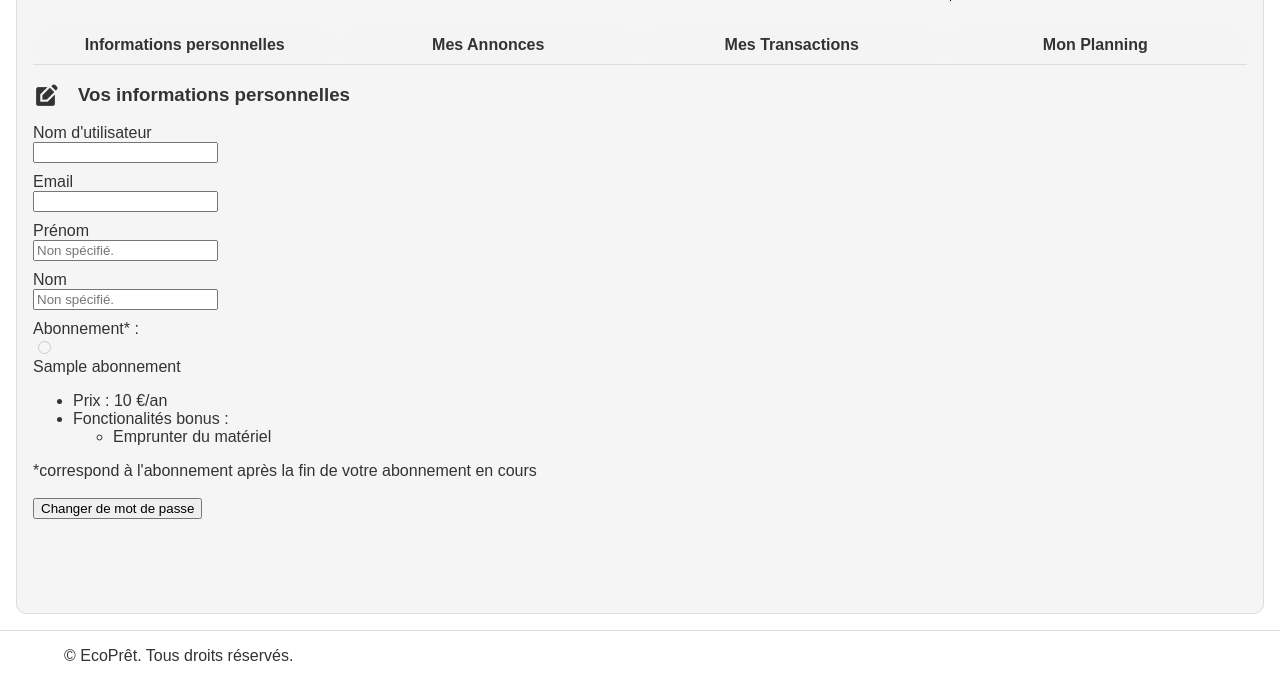
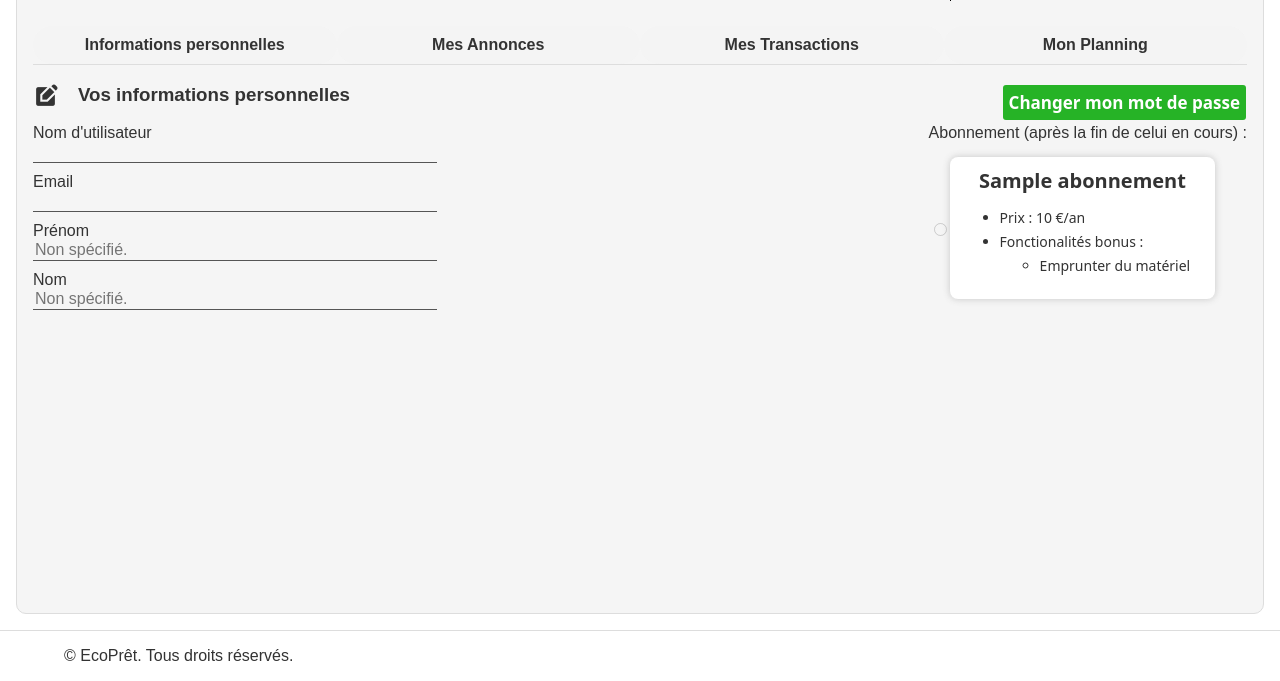
Before and after one commit to KhoualedRayan/eco_pret, a Symfony app: template templates/profile/index.html.twig in a window 1280 px wide. Shown: the part 119-800 px from the top of the page. Run offline with Twig, Linux system fonts and the light colour scheme; the template is opened without the code that fills it: most values are stand-ins (such as "Sample title", 1, 10 or a date in 2020); some libraries are stand-ins or nearby versions.

Commit message:
styles profil

```diff
--- a/public/scripts/profil.js
+++ b/public/scripts/profil.js
@@ -19,6 +19,8 @@ function openTab(evt, tabName) {
 }
 
 function edit(icone) {
+    if (icone.innerHTML == 'cancel')
+        location.reload();
     icone.innerHTML = icone.innerHTML == 'cancel' ? 'edit_square' : 'cancel';
 
     var elems = document.forms[0].elements;
@@ -61,15 +63,8 @@ function submitMotDePasseForm(event) {
 
     xhr.onreadystatechange = function() {
         if (xhr.readyState === 4 && xhr.status === 200) {
-            if (xhr.responseText == "OK") {
-            	document.getElementById('messageSucces').style.display = "block";
-            	setTimeout(function () {
-				    location.reload();
-				}, 500);
-
-            } else {
-                alert(xhr.responseText);
-            	document.getElementById(xhr.responseText + "Erreur").style.display = 'block';
+            if (xhr.responseText != "OK") {
+                document.getElementById(xhr.responseText + "Erreur").style.display = 'block';
 				setTimeout(function () {
 				    document.getElementById(xhr.responseText + "Erreur").style.display = 'none';
 				}, 4000);
@@ -80,3 +75,13 @@ function submitMotDePasseForm(event) {
     xhr.open('POST', '/ajax/mdpForm', true);
     xhr.send(data);
 }
+
+function toggleVisiblite(id, elem) {
+	if (elem.innerHTML == 'visibility') {
+		document.getElementById(id).type = "text";
+		elem.innerHTML = 'visibility_off';
+	} else {
+		document.getElementById(id).type = "password";
+		elem.innerHTML = 'visibility';
+	}
+}
--- a/public/styles/profil.css
+++ b/public/styles/profil.css
@@ -100,10 +100,23 @@
     font-size: 15px;
 }
 
-.validerBouton {
-    display: none;
+.blockI input, dialog input {
+    font-size: 16px;
 }
 
+.blockI input, dialog input {
+    border:0;
+    border-bottom:1px solid #555;
+    background:transparent;
+    min-width: 50dvh;
+    font-size:16px;
+  }
+
+.blockI input:focus, dialog input:focus{
+   border:none;
+   outline:none;
+   border-bottom:1px solid var(--couleurFancy);
+  }
 
 /* CSS TEMPORARIRE A CHANGER DES 'Annonces' */
 .table-container {
@@ -164,3 +177,136 @@ dialog {
 .container .nogras {
     font-weight: normal;
 }
+
+.plans {
+    display: flex;
+    margin: 15px 0;
+}
+
+/* Le message d'erreur n'apparait pas si je décommente
+input[type="radio"] {
+    visibility: hidden;
+} */
+
+.plans label {
+    background-color: var(--couleurFond);
+    color: var(--couleurTexte);
+    display: flex;
+    flex-direction: column;
+    padding: 10px;
+    height: auto;
+    margin-right: 20px;
+    text-wrap: nowrap;
+    box-shadow: 0 0 7px rgba(100, 100, 100, 0.315);
+    align-items: center;
+    border-radius: .5rem;
+    cursor: pointer;
+    font-family: system-ui;
+    font-size: 14px;
+  }
+
+  /* Style for checked label */
+input[type="radio"]:checked + label {
+    color: white;
+    background: linear-gradient(45deg, rgba(0, 0, 255, 0.9), rgba(255, 0, 0, 0.9));
+}
+
+.title {
+    font-size: 20px;
+    font-weight: bold;
+}
+
+.infos {
+    margin-right: 15px;
+    font-weight: normal;
+}
+
+.plans li {
+    text-align: left;
+    margin: 5px 0;
+}
+
+.but {
+    align-items: center;
+    background-clip: padding-box;
+    background-color: var(--couleurFancy);
+    border: 1px solid transparent;
+    border-radius: .25rem;
+    cursor: pointer;
+    color: #fff;
+    display: inline-flex;
+    font-family: system-ui;
+    font-size: 17px;
+    font-weight: bold;
+    padding: 6px;
+    margin-left: 2%;
+}
+
+.but:hover {
+    box-shadow: rgba(0, 0, 0, 0.1) 0 4px 12px;
+    transform: translateY(-1px);
+}
+
+.but:active {
+  background-color: #136e13;
+  box-shadow: rgba(0, 0, 0, .06) 0 2px 4px;
+  transform: translateY(0);
+}
+
+.validerBouton {
+    display: none;
+}
+
+.container .bloc {
+    flex: 1;
+    padding: 0 2%;
+    margin-bottom: 0;
+}
+
+.succes {
+    color: #28a745;
+    font-weight: bold;
+}
+
+.condMotDePasse {
+    flex-wrap: wrap;
+    font-size: 0.8em;
+}
+
+.visibilite {
+    margin-left: 10px;
+    cursor: pointer;
+    border-radius: 1rem;
+}
+
+.mdp {
+    flex: 1;
+}
+
+.blocMDP {
+    flex-direction: row;
+    align-items: center;
+    margin-bottom: 0;
+}
+
+.boutonsDialog {
+    display: flex;
+    justify-content: space-around;
+}
+
+dialog div {
+    margin-bottom: 20px;
+}
+
+.errone {
+    color: red;
+    margin-top: 3px;
+    font-style: italic;
+}
+
+.incorrect {
+    color: red;
+    border-radius: 0.5rem;
+    border: 1px solid;
+    padding: 5px;
+}
--- a/src/Entity/AnnonceMateriel.php
+++ b/src/Entity/AnnonceMateriel.php
@@ -45,4 +45,9 @@ class AnnonceMateriel extends Annonce
         return $this;
     }
 
+    public function getType(): String
+    {
+        return "Materiel";
+    }
+
 }
--- a/src/Entity/AnnonceService.php
+++ b/src/Entity/AnnonceService.php
@@ -40,6 +40,11 @@ class AnnonceService extends Annonce
         }
 
         return $this;
+    }
+
+    public function getType(): String
+    {
+        return "Service";
     }
 
     public function removeRecurrence(Recurrence $recurrence): self
--- a/templates/profile/index.html.twig
+++ b/templates/profile/index.html.twig
@@ -36,9 +36,12 @@
     <div id="tab1" class="tab active">
         <span class="material-icons edit" title="modifier vos informations" onclick='edit(this)'>{% if edit_mode %}cancel{% else %}edit_square{% endif %}
         </span>
+        <button class="but" onclick="openDialog()" style="float: right;">Changer mon mot de passe</button>
         <h3>Vos informations personnelles</h3>
         <div>
             <form action="{{ path('handle_infos_form') }}" method="POST">
+                <div style="display: flex;">
+                    <div>
                         <div class="blockI">
                             <label>Nom d'utilisateur</label><br>
                             <input type="text" name="username" value="{{ app.user.username }}" {% if not edit_mode %}readonly{% endif %}><br>
@@ -57,8 +60,10 @@
                             <label>Nom</label><br>
                             <input type="text" name="nom" {% if app.user.surname %} value="{{ app.user.surname }}" {% else %} placeholder="Non spécifié." {% endif %} {% if not edit_mode %}readonly{% endif %}><br>
                         </div>
-                <div>
-                    Abonnement* :<br>
+                    </div>
+                    <div style="margin-left: auto;">
+                        Abonnement (après la fin de celui en cours) :<br>
+                        <div class="plans">
                             {% for abo in abonnements %}
                                 {% if abo.getNiveau() == 1 %}
                                 <input type="radio" id="option1" name="options" value={{ abo.nom }} {% if abo == app.user.nextAbonnement %}checked{% endif %} {% if not edit_mode %}disabled{% endif %}>
@@ -94,11 +99,11 @@
                                 </label>
                                 {% endif %}
                             {% endfor %}
-                    *correspond à l'abonnement après la fin de votre abonnement en cours
                         </div>
-                <button type="submit" name="valider" {% if not edit_mode %}class="validerBouton"{% endif %}>Valider les modifications</button>
+                    </div>
+                </div>
+                <button type="submit" name="valider" {% if not edit_mode %}class="but validerBouton" {% else %} class="but"{% endif %}>Valider les modifications</button>
             </form>
-            <br><button onclick="openDialog()">Changer de mot de passe</button>
         </div>
         <!-- Boîte de dialogue pour le mot de passe -->
         <dialog id='mdpDialog'>
@@ -133,8 +138,8 @@
                 </div>
 
                 <div class="boutonsDialog">
-                    <button type="submit" class='boutonDialog'>Valider</button>
-                    <button type="button" class='boutonDialog' onclick="closeDialog()">Annuler</button>
+                    <button type="submit" class='but boutonDialog'>Valider</button>
+                    <button type="button" class='but boutonDialog' onclick="closeDialog()">Annuler</button>
                 </div>
                 <span class='succes cache' id='messageSucces'>Changement réussi !</span>
             </form>
```
Lines whose indentation alone changed are shown as unchanged.
